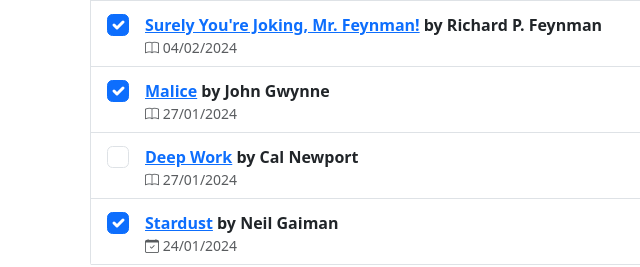
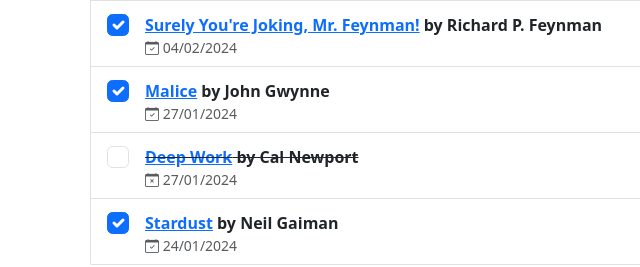
Before and after one commit to ugueto/ugueto.github.io, a plain HTML site: page index.html in a window 1280 px wide. Shown: the part 354-621 px from the top of the page, 0-640 px from the left. Drawn offline with nearby package versions, Linux system fonts and the light colour scheme.

Commit message:
Updated icons

```diff
--- a/index.html
+++ b/index.html
@@ -48,7 +48,7 @@
                   <span class="pt-1 form-checked-content">
                   <strong><a href="https://www.amazon.com/Surely-Feynman-Adventures-Curious-Character/dp/0393316041" target="_blank">Surely You're Joking, Mr. Feynman!</a> by Richard P. Feynman</strong>
                   <small class="d-block text-muted">
-                    <i class="bi bi-book" height="1em" width="1em"></i>
+                    <i class="bi bi-calendar-check" height="1em" width="1em"></i>
                       04/02/2024
                   </small>
                   </span>
@@ -58,7 +58,7 @@
                   <span class="pt-1 form-checked-content">
                   <strong><a href="https://www.amazon.com/Malice-Faithful-Fallen-John-Gwynne/dp/0316399736" target="_blank">Malice</a> by John Gwynne</strong>
                   <small class="d-block text-muted">
-                    <i class="bi bi-book" height="1em" width="1em"></i>
+                    <i class="bi bi-calendar-check" height="1em" width="1em"></i>
                       27/01/2024
                   </small>
                   </span>
@@ -66,9 +66,9 @@
                 <label class="list-group-item d-flex gap-3">
                   <input class="form-check-input flex-shrink-0" type="checkbox" value="" style="font-size: 1.375em;">
                   <span class="pt-1 form-checked-content">
-                  <strong><a href="https://www.amazon.com/Deep-Work-Focused-Success-Distracted/dp/0349413681" target="_blank">Deep Work</a> by Cal Newport</strong>
+                  <s><strong><a href="https://www.amazon.com/Deep-Work-Focused-Success-Distracted/dp/0349413681" target="_blank">Deep Work</a> by Cal Newport</strong></s>
                   <small class="d-block text-muted">
-                    <i class="bi bi-book" height="1em" width="1em"></i>
+                    <i class="bi bi-calendar-x" height="1em" width="1em"></i>
                       27/01/2024
                   </small>
                   </span>
```
